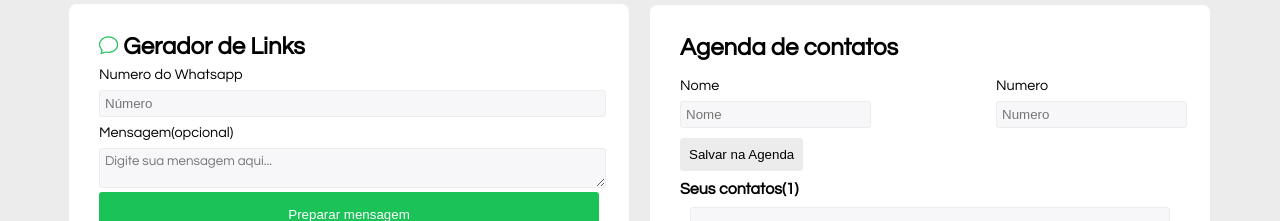
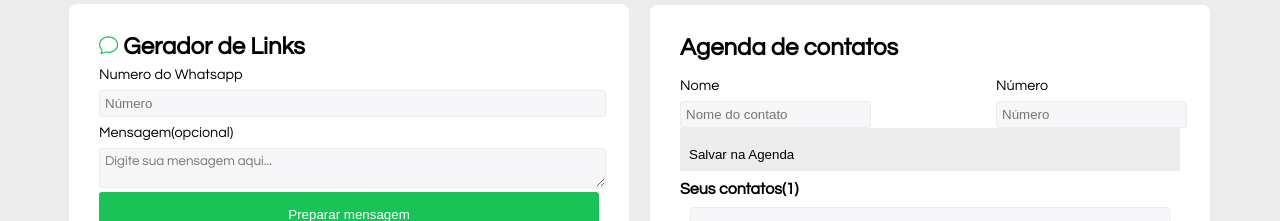
Before and after one commit to All4mn/WhatsHubDW2, a React (Vite) app: page / in a window 1280 px wide. Shown: the part 127-348 px from the top of the page. Built offline with nearby package versions, Linux system fonts and the light colour scheme; no server answers; the database is empty; a web font is replaced by a local one.

Commit message:
supabase

```diff
--- a/src/components/contatos/Contatos.jsx
+++ b/src/components/contatos/Contatos.jsx
@@ -34,6 +34,7 @@ export default function Contatos() {
 
   //   }
   // }
+
   const deleteContato = async (id) => {
     if (!confirm("Tem certeza que deseja deletar este contato?")) {
       return;
--- a/src/components/salvar/Salvar.jsx
+++ b/src/components/salvar/Salvar.jsx
@@ -1,19 +1,69 @@
 import styles from "./Salvar.module.css";
+import { supabase } from "../../supabase";
+import { useState } from "react";
 
 export default function Salvar() {
+  const [novoContato, setNovoContato] = useState({ nome: "", numero: "" });
+
+  const addContato = async (e) => {
+    e.preventDefault(); // Evita que a página recarregue ao enviar o formulário.
+
+    // Validação simples
+    if (!novoContato.nome.trim() || !novoContato.numero.trim()) {
+      alert("Preencha nome e número");
+      return;
+    }
+    if (novoContato.numero.trim() < 11) {
+      alert("Preencha um número válido");
+      return;
+    }
+    if (novoContato.numero.trim() > 20) {
+      alert("Preencha um número válido");
+      return;
+    }
+    //fazer if caso não coloque numeros no campo numero
+
+    //fazer renderizar quando add um novo contato
+
+    try {
+      const { error } = await supabase
+        .from("contatos")
+        .insert([{ nome: novoContato.nome, numero: novoContato.numero }])
+        .select()
+        .single(); // .single() para pegar o objeto diretamente
+
+      if (error) throw error;
+
+      setNovoContato({ nome: "", numero: "" });
+
+    } catch (error) {
+      alert(error.message || error);
+    }
+  };
+
   return (
-    <div>
+    <form onSubmit={addContato}>
       <section className={styles.agenda_container}>
         <div>
           <p>Nome</p>
-          <input type="text" placeholder="Nome" />
+          <input
+            type="text"
+            placeholder="Nome do contato"
+            value={novoContato.nome}
+            onChange={(e) => setNovoContato({ ...novoContato, nome: e.target.value })}
+          />
         </div>
         <div>
-          <p>Numero</p>
-          <input type="text" placeholder="Numero" />
+          <p>Número</p>
+          <input
+            type="text"
+            placeholder="Número"
+            value={novoContato.numero}
+            onChange={(e) => setNovoContato({ ...novoContato, numero: e.target.value })}
+          />
         </div>
       </section>
-      <button className={styles.salvar_na_agenda}>Salvar na Agenda</button>
-    </div>
+      <button className={styles.salvar_na_agenda} type="submit">Salvar na Agenda</button>
+    </form>
   );
 }
```
